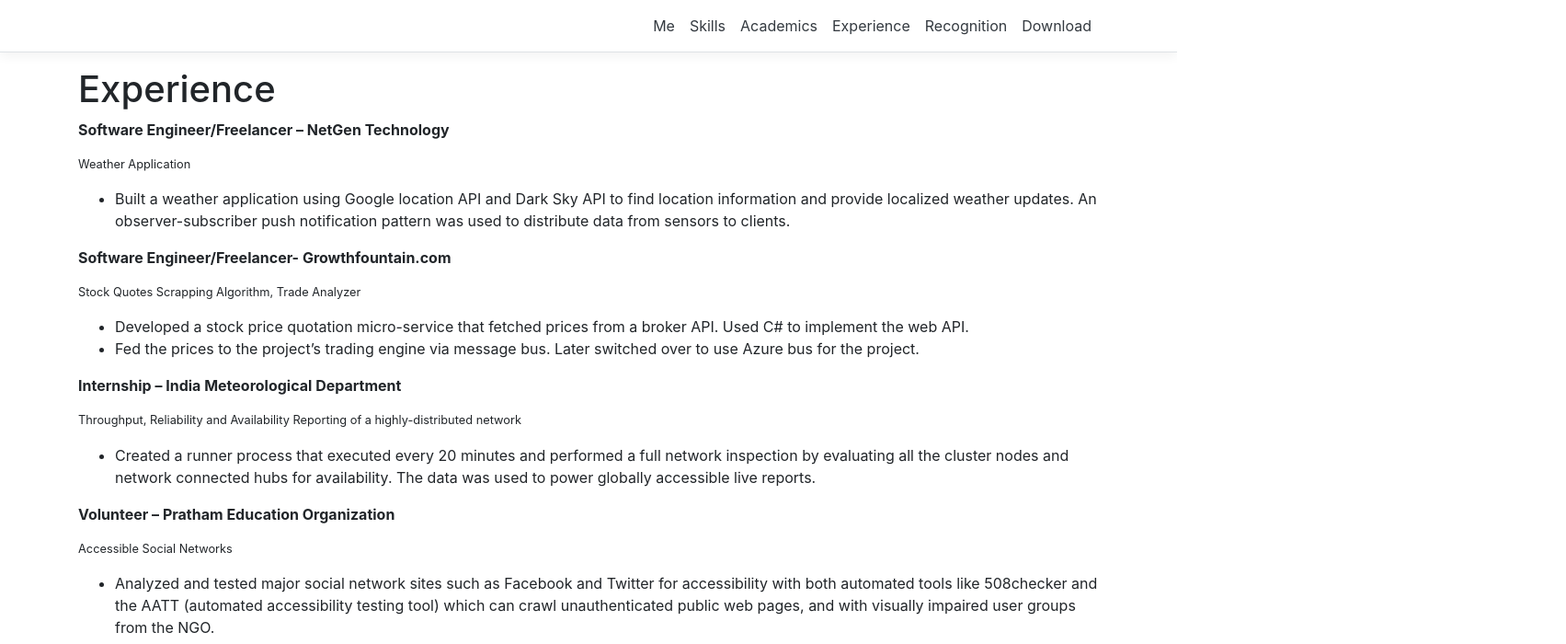
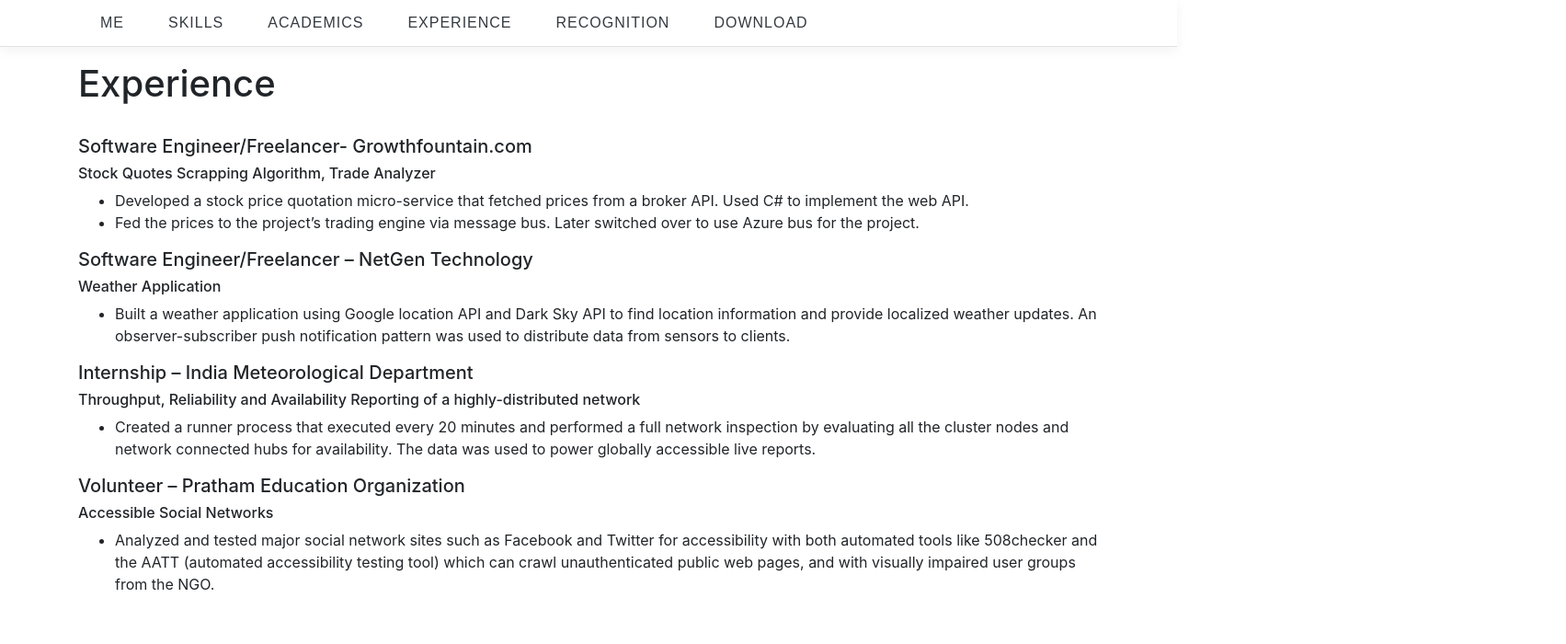
Before and after one commit to apoorvab93/myResume, an Angular app in the folder ClientApp/: page /professional in a window 1280 px wide. Shown: the top 700 px of the page at 92% size, 1703 px wide, since content can reach past the window. Built offline with nearby package versions, Linux system fonts and the light colour scheme.

Commit message:
Updated code

```diff
--- a/ClientApp/src/app/academics/academics.component.html
+++ b/ClientApp/src/app/academics/academics.component.html
@@ -1,6 +1,6 @@
 <h1>Projects</h1>
-
-<strong><p>Auto Doc </p></strong>
+<br/>
+<strong><p>Auto Documentor </p></strong>
 <ul>
   <li>
     Developing an ML based solution for auto detecting question-answer pairs in a user’s emails for the purpose of documentation. Once discovered, the result set is displayed to the user and if approved, the content will be added to a wiki.
@@ -26,7 +26,7 @@
   </li>
 </ul>
 
-<strong><p> CAPTCHA Defeater </p></strong>
+<strong><p> Captcha Defeater </p></strong>
 <ul>
   <li>
     A multilayer deep neural network was used to classify images as numbers. Model was trained on USPS handwritten digits dataset. The dataset has 14 features which were further reduced, and the data was divided 10-fold to train the model.
--- a/ClientApp/src/app/home/home.component.html
+++ b/ClientApp/src/app/home/home.component.html
@@ -6,10 +6,10 @@
   <div class="content">
     <p>
       Welcome to my resume.
+
+      I am a Computer Science and Software Engineering graduate student at University of Washington. I have a keen interest in ML technologies and in my spare time, I love to hack and work on fun web projects. You can find some of the projects that I have worked on listed here on my web page.
+      I am currently exploring Microsoft's dotnet core framework and Azure cloud services as I am deploying my old projects onto the cloud.
       <br />
-      <br />
-      I am a Computer Science and Software Engineering graduate student at University of Washington. I have a keen interest in ML technologies and in my spare time, I love to hack and work on fun web projects.You can find some of the projects that i have worked on listed here on my web page.
-      I am currently exploring Microsoft's dotnet framework and Azure cloud services as I am deploying my old projects onto the cloud.
       <br />
       Apart coding and hacking on web apps, I enjoy cooking and reading.
     </p>
@@ -20,15 +20,14 @@
       <li><strong>Contact Number</strong>: (504)325-9321</li>
       <li><strong>Email</strong>: bhatnagar.apoorva12@gmail.com</li>
       <li><strong>Eligible for employment in United States</strong>: Yes </li>
-      <!--Add a description about yourself here-->
     </ul>
     <br />
     <br />
 
     <h4>Education</h4>
     <ul>
-      <li><strong>Master of Science, University of Washington-Bothell,WA </strong>: in Computer Science and Software Engineering, <strong>GPA 3.80/4.0,</strong><strong>Expected Graduation Date: May2021</strong> .</li>
-      <li><strong>Bachelor of Science, Guru Gobind Singh Indraprastha University, New Delhi</strong>: in Computer Science and Applications, <strong>GPA 3.80/4.0,</strong><strong>Completed.</strong> .</li>
+      <li><strong>Master of Science, University of Washington-Bothell,WA </strong><br/>Computer Science and Software Engineering<br/><strong>GPA 3.80/4.0</strong><br/>Expected Graduation Date: May 2021 </li>
+      <li><strong>Bachelor of Science, GGSIP University, New Delhi</strong><br/>Computer Science<br/><strong>GPA 3.80/4.0</strong></li>
     </ul>
   </div>
 </div>
--- a/ClientApp/src/app/honors/honors.component.html
+++ b/ClientApp/src/app/honors/honors.component.html
@@ -1,4 +1,5 @@
 <h1>Honors and Awards</h1>
+<br/>
 <ul>
   <li>
     Recipient of the Prestigious Gold Key Award for outstanding academic accomplishment from Johnson & Wales University.
--- a/ClientApp/src/app/nav-menu/nav-menu.component.css
+++ b/ClientApp/src/app/nav-menu/nav-menu.component.css
@@ -2,6 +2,10 @@ a.navbar-brand {
   white-space: normal;
   text-align: center;
   word-break: break-all;
+}
+
+.align-left {
+  padding-right: 800px;
 }
 
 html {
@@ -16,3 +20,64 @@ html {
 .box-shadow {
   box-shadow: 0 .25rem .75rem rgba(0, 0, 0, .05);
 }
+
+
+
+@import url(https://fonts.googleapis.com/css?family=Raleway:400,500,800);
+.snip1226 {
+  font-family: 'Raleway', Arial, sans-serif;
+  text-align: center;
+  text-transform: uppercase;
+  font-weight: 500;
+}
+.snip1226 * {
+  box-sizing: border-box;
+  -webkit-transition: all 0.35s ease;
+  transition: all 0.35s ease;
+}
+.snip1226 li {
+  display: inline-block;
+  list-style: outside none none;
+  margin: 0 1.5em;
+  overflow: hidden;
+}
+.snip1226 a {
+  padding: 0.3em 0;
+  color: rgba(123, 12, 197, 0.692);
+  position: relative;
+  display: inline-block;
+  letter-spacing: 1px;
+  margin: 0;
+  text-decoration: none;
+}
+.snip1226 a:before,
+.snip1226 a:after {
+  position: absolute;
+  -webkit-transition: all 0.35s ease;
+  transition: all 0.35s ease;
+}
+.snip1226 a:before {
+  bottom: 100%;
+  display: block;
+  height: 3px;
+  width: 100%;
+  content: "";
+  background-color: #e67e22;
+}
+.snip1226 a:after {
+  padding: 0.3em 0;
+  position: absolute;
+  bottom: 100%;
+  left: 0;
+  content: attr(data-hover);
+  color: rgb(14, 1, 1);
+  white-space: nowrap;
+}
+.snip1226 li:hover a,
+.snip1226 .current a {
+  transform: translateY(100%);
+}
+/* Demo purposes only */
+body {
+  background-color: #212121;
+}
--- a/ClientApp/src/app/nav-menu/nav-menu.component.html
+++ b/ClientApp/src/app/nav-menu/nav-menu.component.html
@@ -19,26 +19,26 @@
         class="navbar-collapse collapse d-sm-inline-flex flex-sm-row-reverse"
         [ngClass]="{ show: isExpanded }"
       >
-        <ul class="navbar-nav flex-grow">
+        <ul class="snip1226 align-left navbar-nav flex-grow">
           <li class="nav-item"
               [routerLinkActive]="['link-active']"
               [routerLinkActiveOptions]="{ exact: true }">
-            <a class="nav-link text-dark" [routerLink]="['/home']">Me</a>
+            <a class="nav-link text-dark" data-hover="Me" [routerLink]="['/home']">Me</a>
           </li>
           <li class="nav-item" [routerLinkActive]="['link-active']">
-            <a class="nav-link text-dark" [routerLink]="['/skills']">Skills</a>
+            <a class="nav-link text-dark" data-hover="Skills" [routerLink]="['/skills']">Skills</a>
           </li>
           <li class="nav-item" [routerLinkActive]="['link-active']">
-            <a class="nav-link text-dark" [routerLink]="['/academics']">Academics</a>
+            <a class="nav-link text-dark" data-hover="Academics" [routerLink]="['/academics']">Academics</a>
           </li>
           <li class="nav-item" [routerLinkActive]="['link-active']">
-            <a class="nav-link text-dark" [routerLink]="['/professional']">Experience</a>
+            <a class="nav-link text-dark" data-hover="Experience" [routerLink]="['/professional']">Experience</a>
           </li>
           <li class="nav-item" [routerLinkActive]="['link-active']">
-            <a class="nav-link text-dark" [routerLink]="['/honors']">Recognition</a>
+            <a class="nav-link text-dark" data-hover="Recognition" [routerLink]="['/honors']">Recognition</a>
           </li>
           <li class="nav-item">
-            <a class="nav-link text-dark" href="./resume.pdf">Download</a>
+            <a class="nav-link text-dark" data-hover="Resume" href="./resume.pdf">Download</a>
           </li>
         </ul>
       </div>
--- a/ClientApp/src/app/professional/professional.component.html
+++ b/ClientApp/src/app/professional/professional.component.html
@@ -1,14 +1,11 @@
 <h1>Experience</h1>
-<strong><p> Software Engineer/Freelancer – NetGen Technology</p></strong>
-<strong><small><p>Weather Application</p></small></strong>
-
-<ul>
-  <li>
-    Built a weather application using Google location API and Dark Sky API to find location information and provide localized weather updates. An observer-subscriber push notification pattern was used to distribute data from sensors to clients.
-  </li>
-</ul>
-<strong><p>Software Engineer/Freelancer- Growthfountain.com</p></strong>
-<strong><small><p>Stock Quotes Scrapping Algorithm, Trade Analyzer</p></small></strong>
+<br/>
+<div>
+<h5>Software Engineer/Freelancer- Growthfountain.com</h5>
+</div>
+<div>
+<h6>Stock Quotes Scrapping Algorithm, Trade Analyzer</h6>
+</div>
 <ul>
   <li>
     Developed a stock price quotation micro-service that fetched prices from a broker API. Used C# to implement the web API.
@@ -18,16 +15,35 @@
   </li>
 </ul>
 
-<strong><p>Internship – India Meteorological Department</p></strong>
-<strong><small><p>Throughput, Reliability and Availability Reporting of a highly-distributed network</p></small></strong>
+<div>
+<h5> Software Engineer/Freelancer – NetGen Technology</h5>
+</div>
+<div>
+<h6>Weather Application</h6>
+</div>
+<ul>
+  <li>
+    Built a weather application using Google location API and Dark Sky API to find location information and provide localized weather updates. An observer-subscriber push notification pattern was used to distribute data from sensors to clients.
+  </li>
+</ul>
+<div>
+<h5>Internship – India Meteorological Department</h5>
+</div>
+<div>
+<h6>Throughput, Reliability and Availability Reporting of a highly-distributed network</h6>
+</div>
 <ul>
   <li>
     Created a runner process that executed every 20 minutes and performed a full network inspection by evaluating all the cluster nodes and network connected hubs for availability. The data was used to power globally accessible live reports.
   </li>
 </ul>
 
-<strong><p> Volunteer – Pratham Education Organization</p></strong>
-<strong><small><p>Accessible Social Networks</p></small></strong>
+<div>
+<h5> Volunteer – Pratham Education Organization</h5>
+</div>
+<div>
+<h6>Accessible Social Networks</h6>
+</div>
 <ul>
   <li>
     Analyzed and tested major social network sites such as Facebook and Twitter for accessibility with both automated tools like 508checker
--- a/ClientApp/src/app/skills/skills.component.html
+++ b/ClientApp/src/app/skills/skills.component.html
@@ -1,4 +1,6 @@
 <h1>My Skills</h1>
+<br/>
+<br/>
 <ul>
   <li><strong>Programming Language</strong>: Java, C#, Python, ASP net core 2.0</li>
   <li><strong>Web development</strong>: JavaScript, TypeScript, Node.js, Micro-services, HTML5, CSS, AngularJS, Tableau</li>
```
